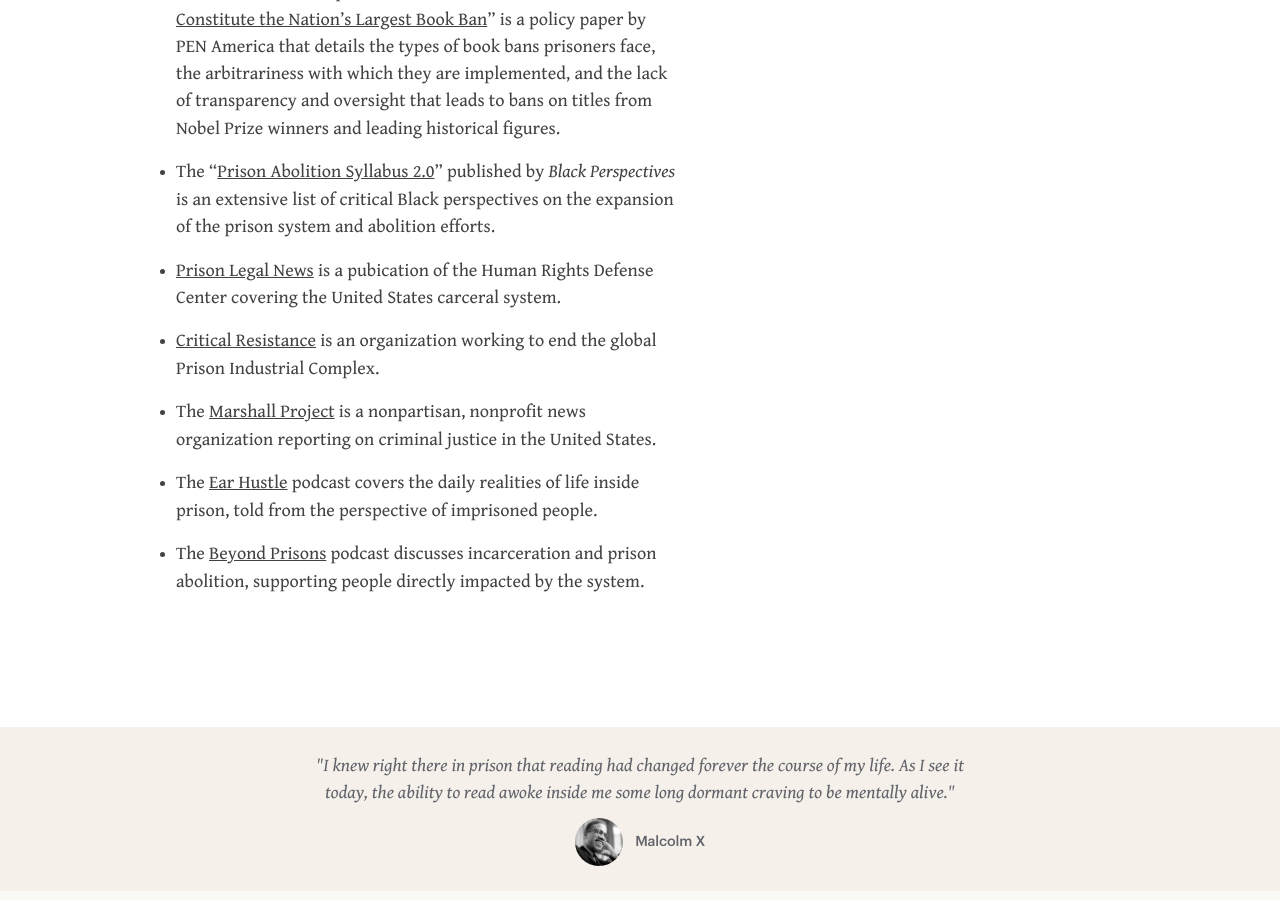
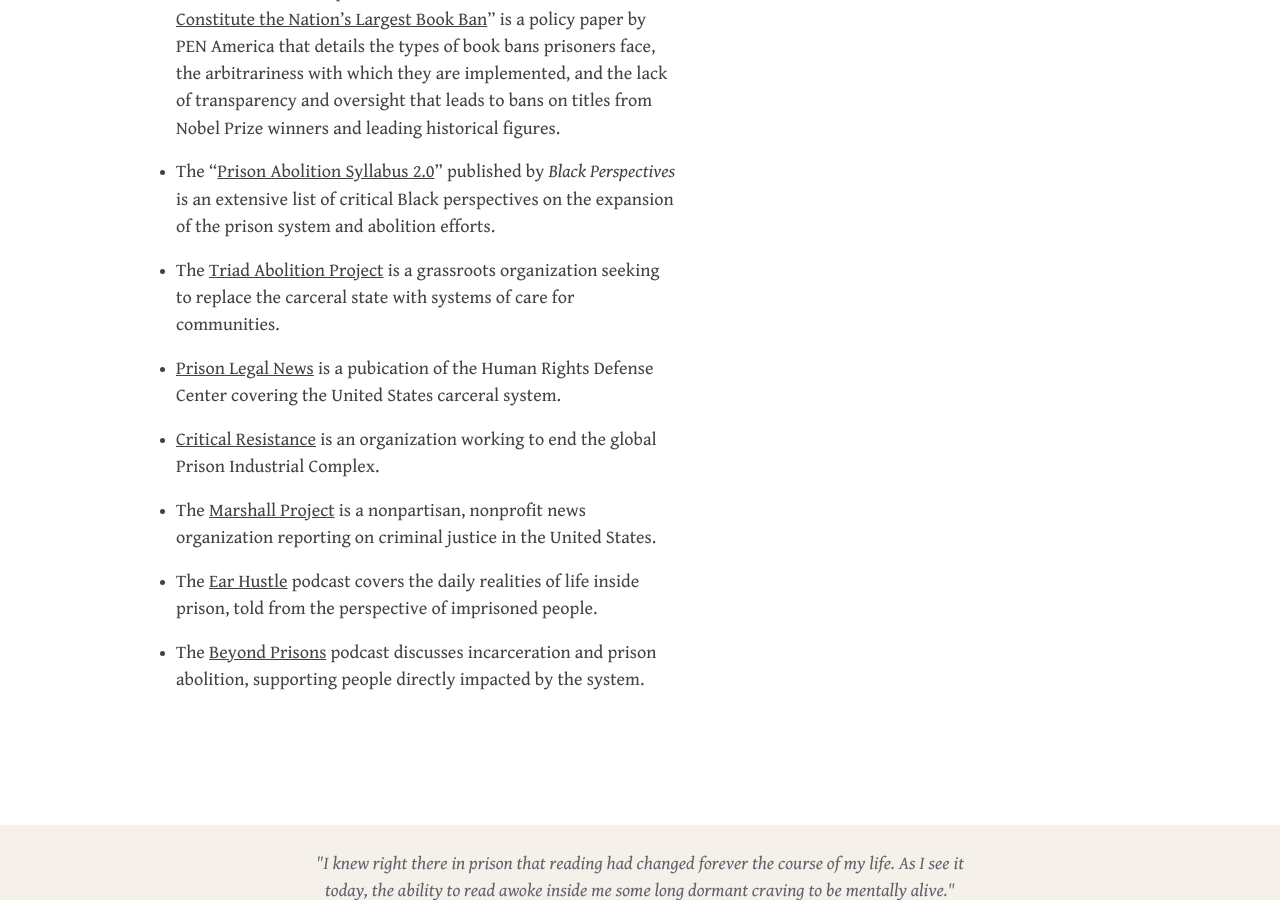
Before and after one commit to prisonbookscollective/prisonbookscollective.github.io, a Jekyll site: the page built from resources.md, in a window 1280 px wide and 900 px high, scrolled down 2216 px. Built offline with Jekyll 4.4.1, drawn with Linux system fonts in a browser that asks for light colours.

Commit message:
Adds Triad Abolition Project

```diff
--- a/resources.md
+++ b/resources.md
@@ -45,6 +45,7 @@
 		<li><p>“<a href="https://micahherskind.medium.com/resource-guide-prisons-policing-and-punishment-effb5e0f6620">Resource Guide: Prisons, Policing, and Punishment</a>” by Micah Herskind</p></li>
 		<li><p>“<a href="https://pen.org/wp-content/uploads/2019/09/literature-locked-up-report-9.24.19.pdf">Literature Locked Up: How Prison Book Restriction Policies Constitute the Nation’s Largest Book Ban</a>” is a policy paper by PEN America that details the types of book bans prisoners face, the arbitrariness with which they are implemented, and the lack of transparency and oversight that leads to bans on titles from Nobel Prize winners and leading historical figures.</p></li>
 		<li><p>The “<a href="https://www.aaihs.org/prison-abolition-syllabus-2-0/">Prison Abolition Syllabus 2.0</a>” published by <i>Black Perspectives</i> is an extensive list of critical Black perspectives on the expansion of the prison system and abolition efforts.</p></li>
+		<li><p>The <a href="https://www.triadabolitionproject.org" title="">Triad Abolition Project</a> is a grassroots organization seeking to replace the carceral state with systems of care for communities.</p></li>
 		<li><p><a href="https://www.prisonlegalnews.org/">Prison Legal News</a> is a pubication of the Human Rights Defense Center covering the United States carceral system. </p></li>
 		<li><p><a href="http://criticalresistance.org/">Critical Resistance</a> is an organization working to end the global Prison Industrial Complex.</p></li>
 		<li><p>The <a href="https://www.themarshallproject.org/">Marshall Project</a> is a nonpartisan, nonprofit news organization reporting on criminal justice in the United States.</p></li>
```
